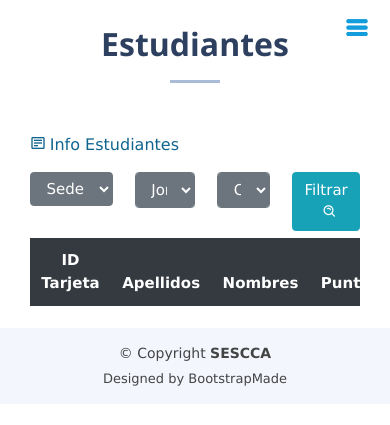
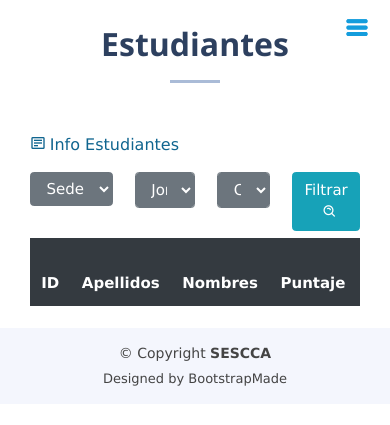
Before and after one commit to jsebas96/sescca_web, a Django app: page /school/students/ in a window 390 px wide. Shown: the top 425 px of the page. Run offline with Django 3.2, Linux system fonts and the light colour scheme; the visitor is signed in with stand-in values (Sample User, id 1); data that the repository does not hold is empty; some libraries are stand-ins or nearby versions.

Commit message:
Cambio a dos pings para validar comunicacion, Ajuste tabla de estudiantes para vista en tablet y cambio en nombres de vistas de tablero

```diff
--- a/sescca/school/templates/school/student_list.html
+++ b/sescca/school/templates/school/student_list.html
@@ -3,6 +3,10 @@
 {% block title %}Estudiantes{% endblock %}
 {% block content %}
 <style>
+  #student_table th {
+    width: 25%;
+    overflow: auto;
+  }
   .table td{
     text-align:center;
   }
@@ -101,14 +105,14 @@
           <a class="ml-5 mt-2" href="{% url 'student_list' %}" id="all">Ver todos</a>
         </div>
         <div class="table-responsive-sm">
-        <table class="table table-borderless table-striped">
+        <table class="table table-borderless table-striped" id="student_table">
           <thead class="thead-dark">
             <tr class="text-center">
-              <th scope="col">ID Tarjeta</th>
+              <th scope="col" style="width:10%;">ID</th>
               <th scope="col">Apellidos</th>
               <th scope="col">Nombres</th>
               <th scope="col">Puntaje</th>
-              <th scope="col">Acumulado</th>
+              <th scope="col" style="width:10%;">Acum</th>
               <th scope="col">Reinicio Tarjeta</th>
             </tr>
           </thead>
--- a/sescca/scripts/time_interrupt.py
+++ b/sescca/scripts/time_interrupt.py
@@ -8,14 +8,14 @@ salida = False
 def timer_interrupt():
     global salida
     print("Interrupt")
-    view = InterfaceView.objects.get(name="Vista individual")
+    view = InterfaceView.objects.get(name="Vista Individual")
     if view.section:
         section = view.section
         students = Student.objects.filter(section=section)
         for student in students:
             if student.ip_board:
-                response = os.popen(f"ping -c 4 {student.ip_board}").read()
-                if "4 received" in response:
+                response = os.popen(f"ping -c 2 {student.ip_board}").read()
+                if "2 received" in response:
                     url = "http://" + student.ip_board
                     r = requests.get(url, params=payload)
                     print(r.status_code)
```
Also changed, not shown: sescca/evaluation/views.py (+6 -6 lines).
